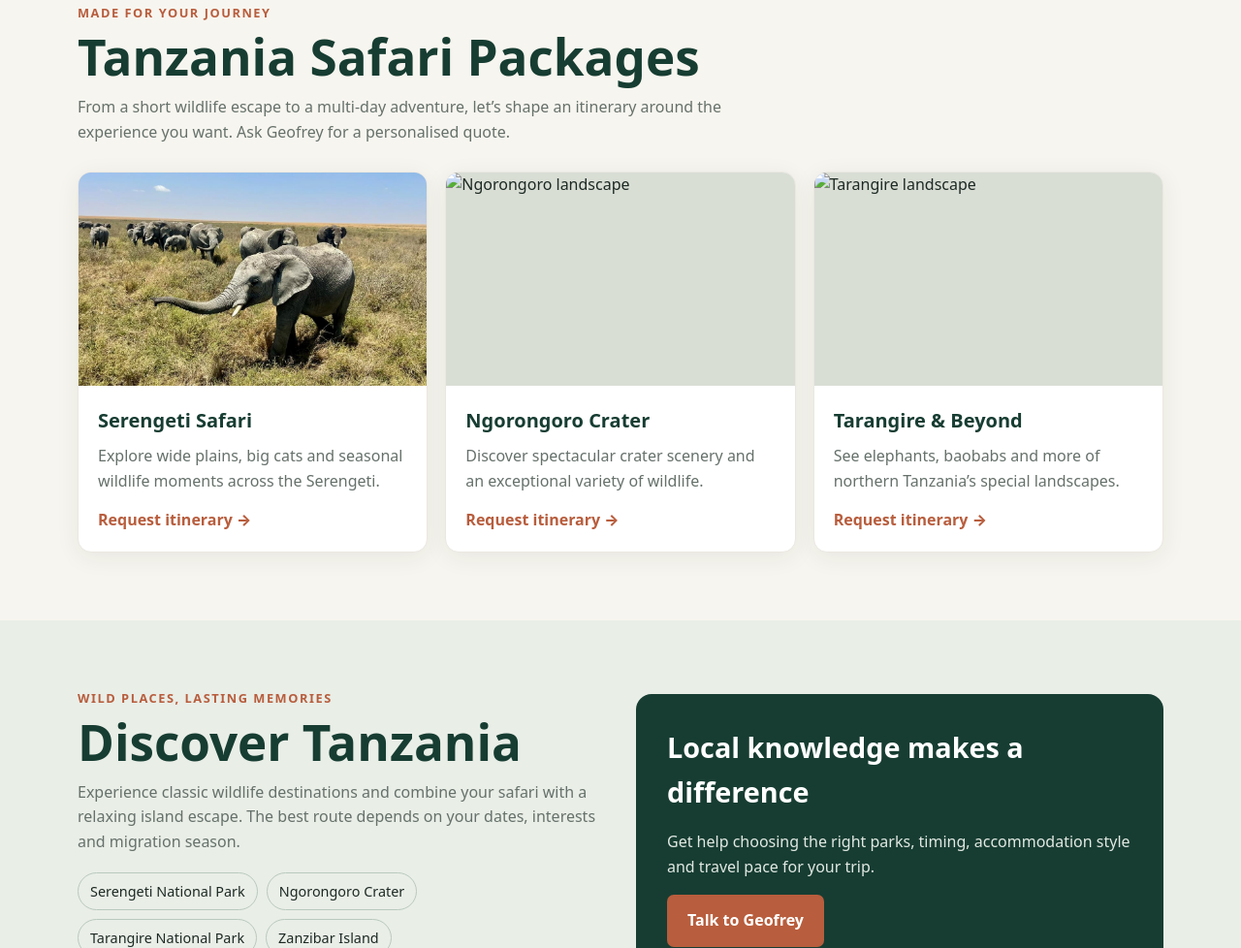
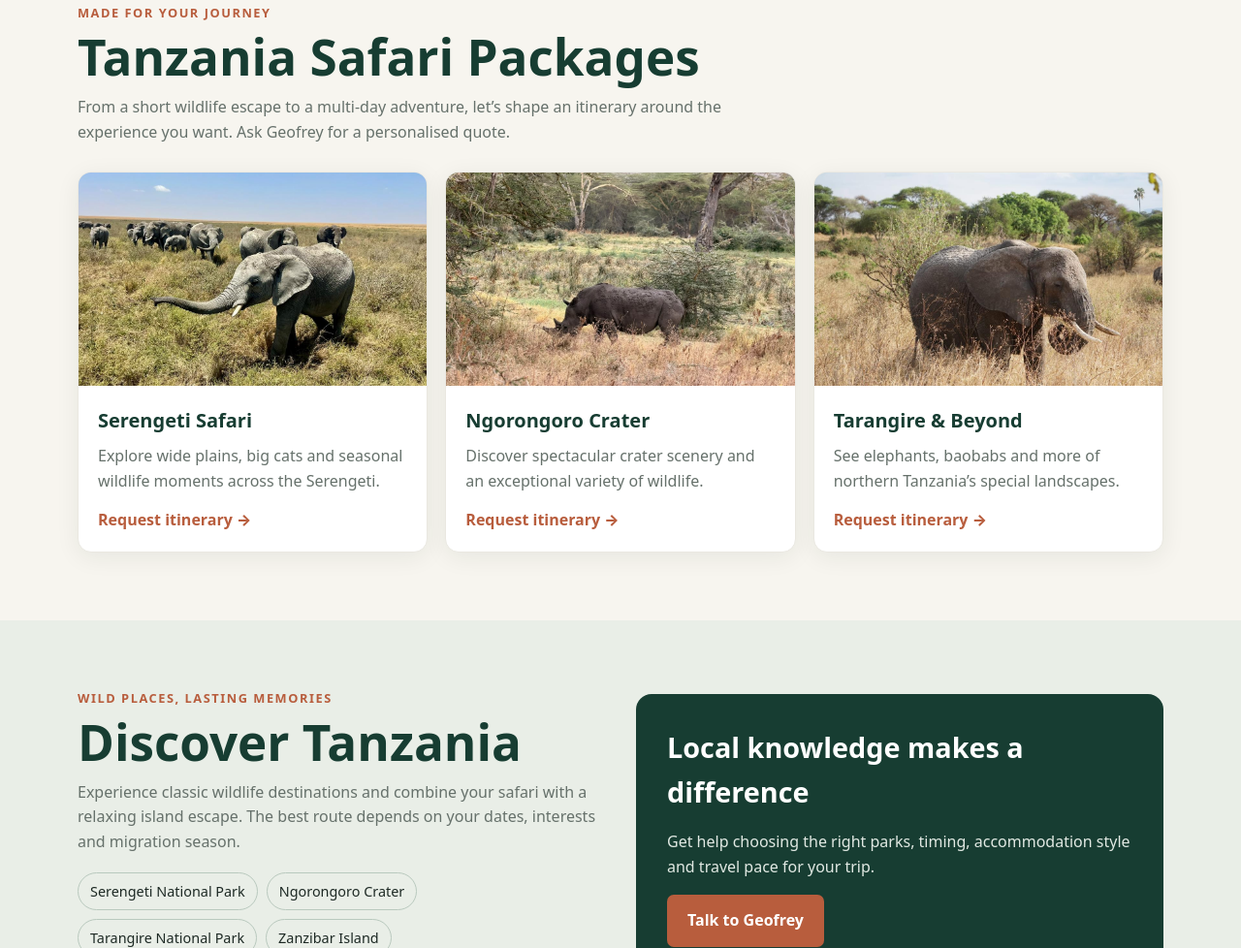
Before and after one commit to uriogeofrey330-star/Safariwithgeofrey, a plain HTML site: page index.html in a window 1280 px wide. Shown: the part 963-1941 px from the top of the page at 97% size. Drawn offline with Linux system fonts and the light colour scheme.

Commit message:
Update index.html

```diff
--- a/index.html
+++ b/index.html
@@ -38,8 +38,8 @@ section{padding:70px 0}.section-head{max-width:720px;margin-bottom:28px}.section
 <section id="packages"><div class="wrap"><div class="section-head"><div class="kicker">Made for your journey</div><h2>Tanzania Safari Packages</h2><p>From a short wildlife escape to a multi-day adventure, let’s shape an itinerary around the experience you want. Ask Geofrey for a personalised quote.</p></div>
 <div class="grid">
 <article class="card"><img src="serengeti-plains.jpg" alt="Serengeti landscape"><div class="card-body"><h3>Serengeti Safari</h3><p>Explore wide plains, big cats and seasonal wildlife moments across the Serengeti.</p><a class="text-link" href="https://wa.me/255680157188?text=Jambo%20Geofrey%2C%20I%27m%20interested%20in%20a%20Serengeti%20safari.">Request itinerary →</a></div></article>
-<article class="card"><img src="assets/ngorongoro.jpg" alt="Ngorongoro landscape"><div class="card-body"><h3>Ngorongoro Crater</h3><p>Discover spectacular crater scenery and an exceptional variety of wildlife.</p><a class="text-link" href="https://wa.me/255680157188?text=Jambo%20Geofrey%2C%20I%27m%20interested%20in%20Ngorongoro.">Request itinerary →</a></div></article>
-<article class="card"><img src="assets/tarangire.jpg" alt="Tarangire landscape"><div class="card-body"><h3>Tarangire & Beyond</h3><p>See elephants, baobabs and more of northern Tanzania’s special landscapes.</p><a class="text-link" href="https://wa.me/255680157188?text=Jambo%20Geofrey%2C%20please%20help%20me%20plan%20a%20Tanzania%20safari.">Request itinerary →</a></div></article>
+<article class="card"><img src="ngorongoro-crater.jpg" alt="Ngorongoro landscape"><div class="card-body"><h3>Ngorongoro Crater</h3><p>Discover spectacular crater scenery and an exceptional variety of wildlife.</p><a class="text-link" href="https://wa.me/255680157188?text=Jambo%20Geofrey%2C%20I%27m%20interested%20in%20Ngorongoro.">Request itinerary →</a></div></article>
+<article class="card"><img src="tarangire-national-park.jpg" alt="Tarangire landscape"><div class="card-body"><h3>Tarangire & Beyond</h3><p>See elephants, baobabs and more of northern Tanzania’s special landscapes.</p><a class="text-link" href="https://wa.me/255680157188?text=Jambo%20Geofrey%2C%20please%20help%20me%20plan%20a%20Tanzania%20safari.">Request itinerary →</a></div></article>
 </div></div></section>
 <section class="destinations" id="destinations"><div class="wrap split"><div class="section-head"><div class="kicker">Wild places, lasting memories</div><h2>Discover Tanzania</h2><p>Experience classic wildlife destinations and combine your safari with a relaxing island escape. The best route depends on your dates, interests and migration season.</p><div class="pill-list"><span class="pill">Serengeti National Park</span><span class="pill">Ngorongoro Crater</span><span class="pill">Tarangire National Park</span><span class="pill">Zanzibar Island</span></div></div>
 <div class="feature-panel"><h3>Local knowledge makes a difference</h3><p>Get help choosing the right parks, timing, accommodation style and travel pace for your trip.</p><a class="btn primary" href="https://wa.me/255680157188?text=Jambo%20Geofrey%2C%20help%20me%20plan%20my%20Tanzania%20safari.">Talk to Geofrey</a></div></div></section>
```
